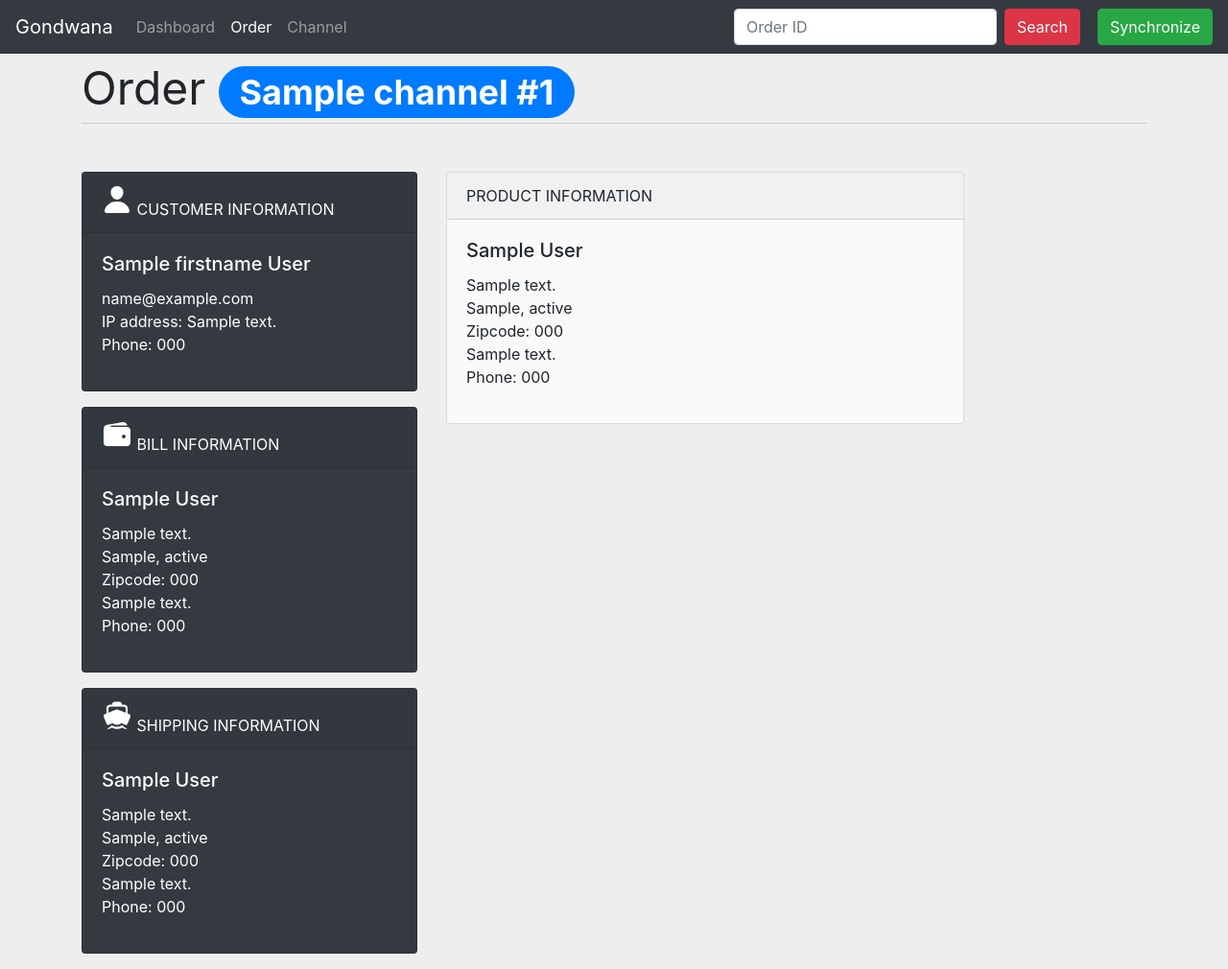
After one commit to richard-ma/Gondwana, a Flask app: template Gondwana/templates/order/detail.html in a window 1280 px wide. The commit adds this page. Shown: the whole page at 96% size. Run offline with Flask 2, Linux system fonts and the light colour scheme; the template is opened without the code that fills it: most values are stand-ins (such as "Sample title", 1, 10 or a date in 2020); parts of the project's set-up code (start-up, migrations or seed data) failed here and were passed over; some libraries are stand-ins or nearby versions.

Commit message:
add order detail view

```diff
--- a/Gondwana/order.py
+++ b/Gondwana/order.py
@@ -46,6 +46,12 @@ def order_index():
                            active_channel=active_channel,
                            active_status=active_status)
 
+# /order/detail
+@bp.route('/detail/<string:order_id>', methods=('GET', ))
+def order_detail(order_id: str):
+    order = Order.query.filter(Order.id==order_id).first()
+
+    return render_template('/order/detail.html', order=order)
 
 # /order/sync
 @bp.route('/sync', methods=('GET', ))
--- /dev/null
+++ b/Gondwana/templates/order/detail.html
@@ -0,0 +1,87 @@
+{% extends 'base.html' %}
+
+{% set active_page='order' %}
+
+{% block title %}
+Order {{ order.channel.name }} #{{ order.order_id }} details
+{% endblock %}
+
+{% block header %}
+Order <span class="badge badge-pill badge-primary">{{ order.channel.name }} #{{ order.order_id }}</span>
+{% endblock %}
+
+{% block button %}
+{% endblock %}
+
+{% block content %}
+<div class="row">
+    <!-- information cards -->
+    <div class="col-lg-4">
+        <!-- customer information -->
+        <div class="card text-white bg-dark mb-3" style="max-width: 22rem;">
+            <div class="card-header"><ion-icon size="large" name="person"></ion-icon> CUSTOMER INFORMATION</div>
+            <div class="card-body">
+                <h5 class="card-title">{{order.firstname}} {{order.lastname}}</h5>
+                <p>
+                {{ order.email }}<br/>
+                IP address: {{ order.ip_address }}<br/>
+                Phone: {{ order.phone }}<br/>
+                </p>
+            </div>
+        </div>
+        <!-- bill information -->
+        <div class="card text-white bg-dark mb-3" style="max-width: 22rem;">
+            <div class="card-header"><ion-icon size="large" name="wallet"></ion-icon> BILL INFORMATION</div>
+            <div class="card-body">
+                <h5 class="card-title">{{order.b_firstname}} {{order.b_lastname}}</h5>
+                <p>
+                {{ order.b_address }}<br/>
+                {{ order.b_city }}, {{ order.b_state_descr }}<br/>
+                Zipcode: {{ order.b_zipcode }}<br/>
+                {{ order.b_country_descr }}<br/>
+                Phone: {{ order.b_phone }}<br/>
+                </p>
+            </div>
+        </div>
+        <!-- shipping information -->
+        <div class="card text-white bg-dark mb-3" style="max-width: 22rem;">
+            <div class="card-header"><ion-icon size="large" name="boat"></ion-icon> SHIPPING INFORMATION</div>
+            <div class="card-body">
+                <h5 class="card-title">{{order.s_firstname}} {{order.s_lastname}}</h5>
+                <p>
+                {{ order.s_address }}<br/>
+                {{ order.s_city }}, {{ order.s_state_descr }}<br/>
+                Zipcode: {{ order.s_zipcode }}<br/>
+                {{ order.s_country_descr }}<br/>
+                Phone: {{ order.s_phone }}<br/>
+                </p>
+            </div>
+        </div>
+    </div>
+    <!-- information cards end -->
+
+    <!-- products information -->
+    <div class="col-lg-6">
+        <!-- shipping information -->
+        <div class="card bg-light mb-3">
+            <div class="card-header">PRODUCT INFORMATION</div>
+            <div class="card-body">
+                <h5 class="card-title">{{order.s_firstname}} {{order.s_lastname}}</h5>
+                <p>
+                {{ order.s_address }}<br/>
+                {{ order.s_city }}, {{ order.s_state_descr }}<br/>
+                Zipcode: {{ order.s_zipcode }}<br/>
+                {{ order.s_country_descr }}<br/>
+                Phone: {{ order.s_phone }}<br/>
+                </p>
+            </div>
+        </div>
+    </div>
+    <!-- products information end -->
+
+    <!-- order information -->
+    <div class="col-lg-2">
+    </div>
+    <!-- order information end -->
+</div>
+{% endblock %}
--- a/Gondwana/templates/order/index.html
+++ b/Gondwana/templates/order/index.html
@@ -98,7 +98,7 @@
                     {{ order.status|order_status_2_name }}
                 </td>
                 <td>
-                    <a role="button" href="{{ url_for('order.order_index') }}" class="btn btn-primary btn-sm">Edit</a>
+                    <a role="button" href="{{ url_for('order.order_detail', order_id=order.id) }}" class="btn btn-primary btn-sm">Detail</a>
                     <a role="button" href="{{ url_for('order.order_index') }}" class="btn btn-danger btn-sm">Delete</a>
                 </td>
             </tr>
```
